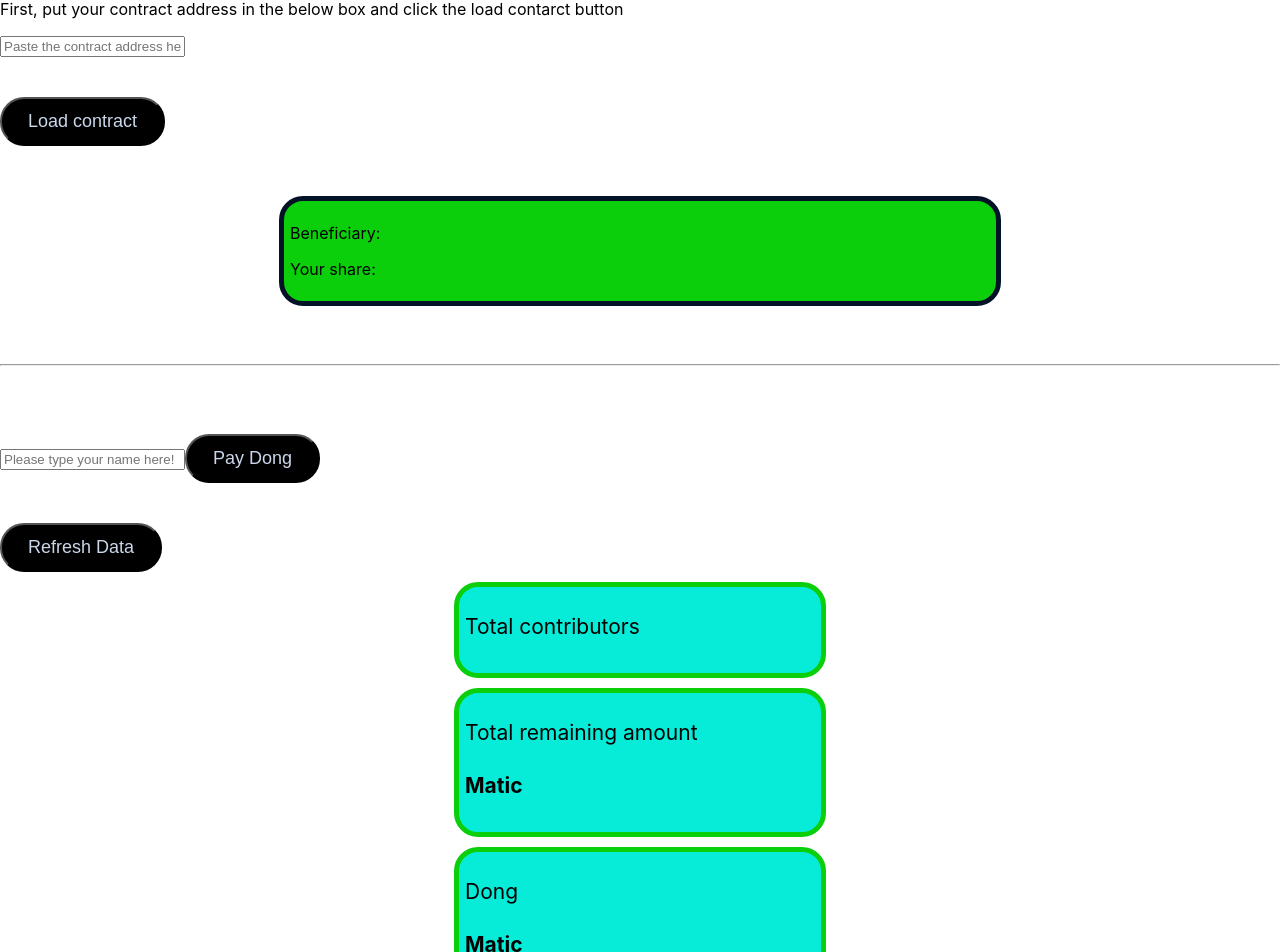
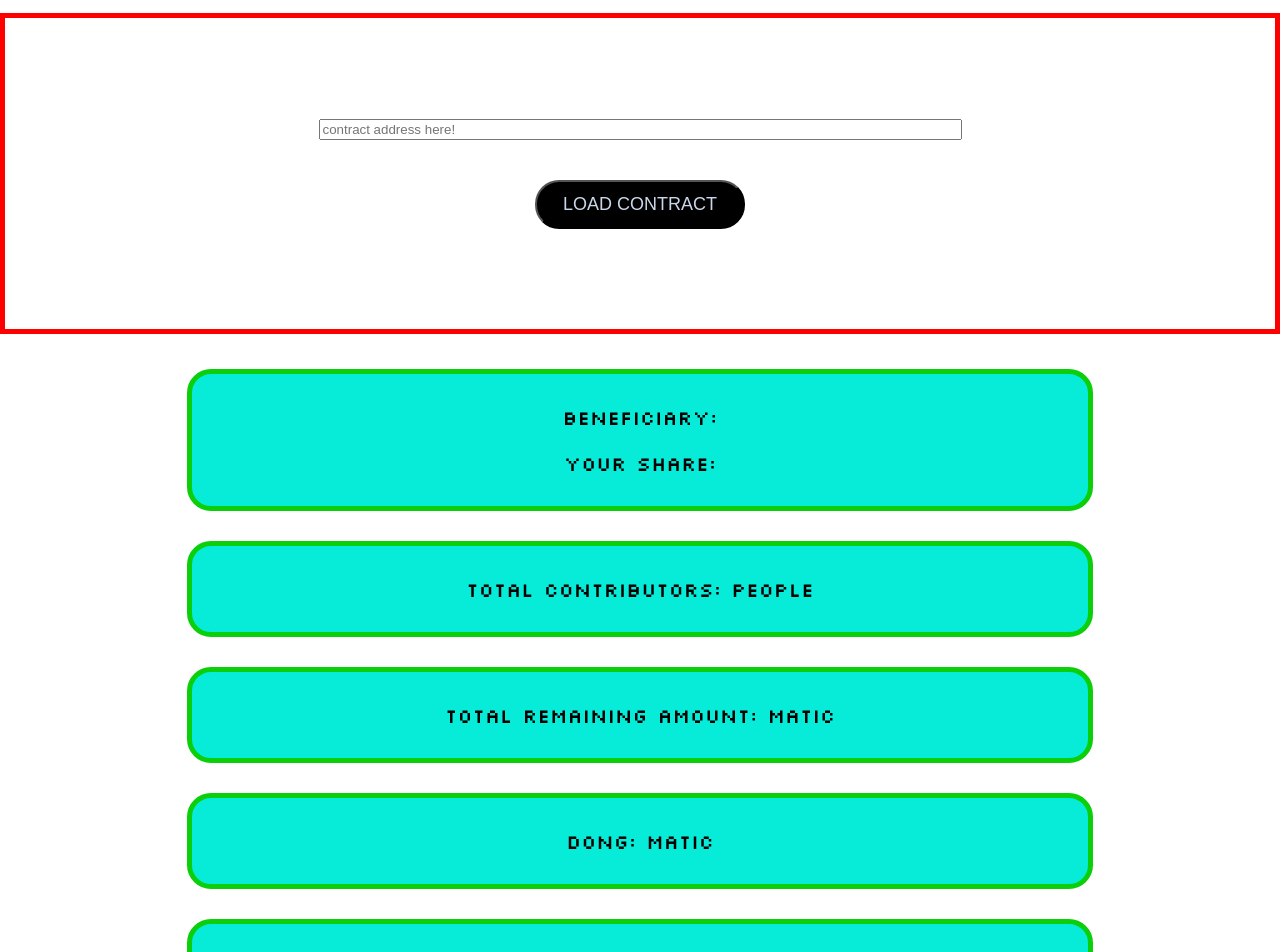
Before and after one commit to Banksy-said-hi/Dong-React, a React (Create React App) app: page /payment in a window 1280 px wide. Shown: the part 239-1191 px from the top of the page. Built offline with nearby package versions, Linux system fonts and the light colour scheme.

Commit message:
CSS improvements

```diff
--- a/src/App.css
+++ b/src/App.css
@@ -32,68 +32,17 @@
 
 
 .div0 {
-  width: 350px;
-  padding: 6px;
+  width: 70%;
+  padding-top: 10px;
+  padding-bottom: 10px;
   border: 5px solid #0acf0a;
-  margin-left: auto;
-  margin-right: auto;
-  margin-top: 10px;
-  margin-bottom: 10px;
+  margin-top: 15px;
+  margin-bottom: 15px;
   border-radius: 24px;
   background-color: #07ecd9;
+  font-family: "Silkscreen";
+  font-size: 20px;
 }
-
-.div00 {
-  width: 700px;
-  padding: 6px;
-  border: 5px solid rgb(4, 18, 39);
-  margin-left: auto;
-  margin-right: auto;
-  margin-top: 10px;
-  margin-bottom: 10px;
-  border-radius: 24px;
-  background-color: #0acf0a;
-}
-
-.div1 {
-  width: 700px;
-  padding: 15px;
-  border: 5px solid rgb(197, 207, 221);
-  margin-left: auto;
-  margin-right: auto;
-  margin-top: 10px;
-  margin-bottom: 10px;
-  border-radius: 28px;
-  background-color: #0acf0a;
-  color: rgb(18, 33, 6);
-}
-
-.text {
-  font-size: 21px;
-}
-
-
-.column {
-  float: left;
-  width: 50%;
-}
-
-/* Clear floats after the columns */
-.row:after {
-  content: "";
-  display: table;
-  clear: both;
-}
-
-.networkDetection {
-  width: 100%;
-  border-radius: 10px;
-  margin-top: 100px;
-  margin-bottom: 30px;
-  padding: 20px 20px;
-  font-size: 25px;
-}
-
 
 .nav-items {
   list-style: none;
@@ -129,6 +78,7 @@
   padding-top: 100px;
   padding-bottom: 100px;
   border: 5px red solid;
+  margin-top: 30px;
 }
 
 .form label {
@@ -192,3 +142,12 @@
   font-family: "Silkscreen";
   font-weight: lighter;
 }
+
+.payment-card {
+  border: 5px red solid;
+  background-color: #61dafb;
+  margin-top: 30px;
+  margin-bottom: 20px;
+  padding-top: 30px;
+  padding-bottom: 15px;
+}
--- a/src/components/Creation.js
+++ b/src/components/Creation.js
@@ -52,24 +52,25 @@ function Creation() {
         <div>
             <div>
                 <Link className="link" to="/"><div className="navigator-card">Home</div></Link>
+
                 <form className="form" onSubmit={handleContractCreation}>
                     <div>
-                        <label>Admin's wallet address</label>
+                        <label>Wallet address</label>
                         <input type="text" placeholder="0x326893Eb03efB342bb9CCDC47E444531f5BeD651" onChange={(x) => setBeneficiaryAddress(x.target.value)}></input>
                     </div>
 
                     <div>
-                        <label>Admin's name</label>
+                        <label>Name</label>
                         <input type="text" placeholder="Kami" onChange={(x) => setBeneficiaryName(x.target.value)}></input>
                     </div>
 
                     <div>
-                        <label>Total amount to be spent</label>
+                        <label>Bill</label>
                         <input type="text" placeholder="10" onChange={(x) => setAmount(x.target.value)}></input>
                     </div>
 
                     <div>
-                        <label>Number of contributors</label>
+                        <label>Quantity</label>
                         <input type="text" placeholder="4" onChange={(x) => setContributors(x.target.value)}></input>
                     </div>
 
--- a/src/components/Home.js
+++ b/src/components/Home.js
@@ -14,7 +14,7 @@ function Home() {
             <Link className="link" to="./creation">
                 <div className="home-card">
                     <h1>Contract Creation</h1>
-                    <h4>For Admin</h4>
+                    <h4>For Benenficiary</h4>
                     <img className="home-image" src={admin}></img>
                 </div>
             </Link>
--- a/src/components/Payment.js
+++ b/src/components/Payment.js
@@ -127,57 +127,43 @@ function Payment() {
         <div>
             <Link className="link" to="/"><div className="navigator-card">Home</div></Link>
             <Link className="link" to="/creation"><div className="navigator-card">Creation</div></Link>
-            <form>
-                <p>First, put your contract address in the below box and click the load contarct button</p>
-                <input className="input" placeholder="Paste the contract address here!" onChange={handleLoadAddressChange}></input><br></br>
-                <button className="button" onClick={loadContract}>Load contract</button><br></br>
+
+            <form className="form" onSubmit={loadContract}>
+                <input type="text" placeholder="contract address here!" onChange={handleLoadAddressChange}></input><br></br>
+                <input className="button" type="submit" value="LOAD CONTRACT"></input>
             </form>
-            <br></br>
+
             <br></br>
 
-            <div className="div00">
+            <div className="App">
+                <div className="div0">
                     <p>Beneficiary:<br></br><b>{beneficiaryName} {beneficiaryAddress}</b></p>
                     <p>Your share: <br></br><b>{dong}</b></p>
                 </div>
-            <br></br>
-            <br></br>
-            <hr/>
 
-
-            <form onSubmit={handleSubmit}><br></br>
-                <input className="input" placeholder="Please type your name here!" onChange={handleChange}></input>
-                <input className="button" type="submit" value="Pay Dong"></input><br></br>
-            </form>
-
-            <button className="button" onClick={loadContract}>Refresh Data</button>
-            <br></br>
                 <div className="div0">
-                <p className="text">Total contributors</p>
-                <h4 className="text">{contributors}</h4>
+                    <p>Total contributors: {contributors} people</p>
                 </div>
 
                 <div className="div0">
-                <p className="text">Total remaining amount</p>
-                <h4 className="text">{totalRemainingAmount} Matic</h4>
+                    <p className="text">Total remaining amount: {totalRemainingAmount} Matic</p>
                 </div>
 
                 <div className="div0">
-                <p className="text">Dong</p>
-                <h4 className="text">{dong} Matic</h4>
+                    <p className="text">Dong: {dong} Matic</p>
                 </div>
 
                 <div className="div0">
-                <p className="text">You have paid</p>
-                <h4 className="text">{engaged} Matic</h4>
+                    <p className="text">You have paid: {engaged} Matic</p>
                 </div>
 
-            <br></br>
-            <br></br>
-            <hr/>
-            <br></br>
-            <br></br>
-            <br></br>
-            <br></br>
+                <button className="button" onClick={loadContract}>REFRESH DATA</button>
+            </div>
+
+            <form className="form" onSubmit={handleSubmit}>
+                <input type="text" placeholder="Please type your name here!" onChange={handleChange}></input><br></br>
+                <input className="button" type="submit" value="Pay Dong"></input><br></br>
+            </form>
         </div>
     );
 }
```
Lines whose indentation alone changed are shown as unchanged.
